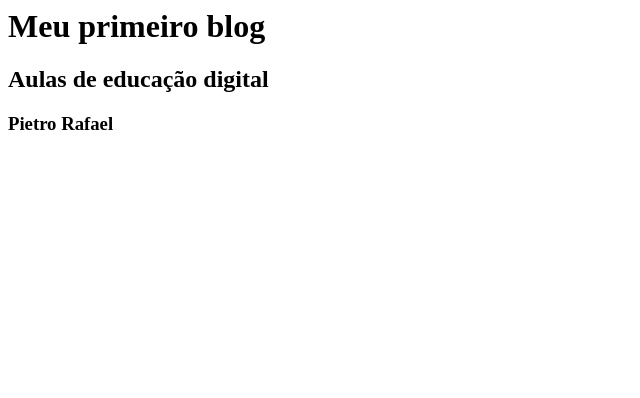
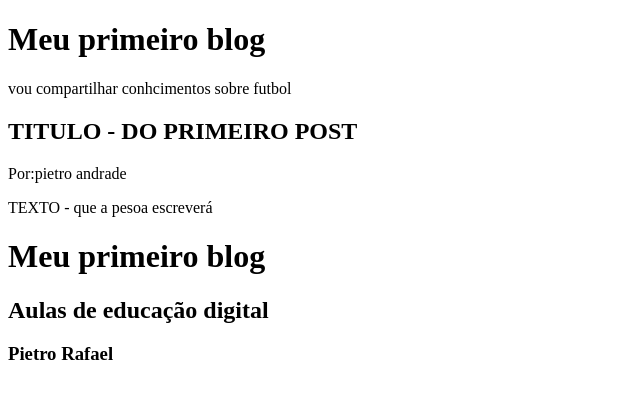
Before and after one commit to pietrodutraandrade-arch/pagina-web-pietro, a plain HTML site: page index.html in a window 1280 px wide. Shown: the whole page, without its empty margins (0-640 px from the left). Drawn offline with Linux system fonts and the light colour scheme.

Commit message:
29/10/2026

```diff
--- a/index.html
+++ b/index.html
@@ -1,3 +1,32 @@
+<!DOCTYPE html>
+<html lang="pt-br">
+<head>
+    <meta charset="UTF-8">
+    <meta name="viewport" content="width=device-width, initial-scale=1.0">
+    <title>blog</title>
+</head>
+<body>
+    <header>
+      <h1>Meu primeiro blog</h1>
+      <p>vou compartilhar conhcimentos sobre futbol</p>
+    </header>
+
+    <main>
+        <h2>TITULO - DO PRIMEIRO POST</h2>
+        <P>Por:pietro andrade</P>
+        <p>TEXTO - que a pesoa escreverá</p>
+    </main>
+
+</body>
+</html>
+
+
+
+
+
+
+
+
 <h1>Meu primeiro blog</h1>
 
 <h2>Aulas de educação digital</h2>
```
